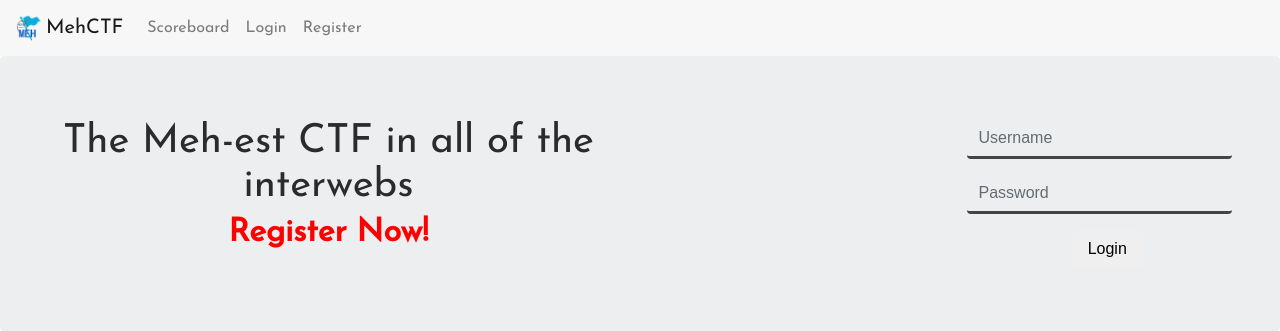
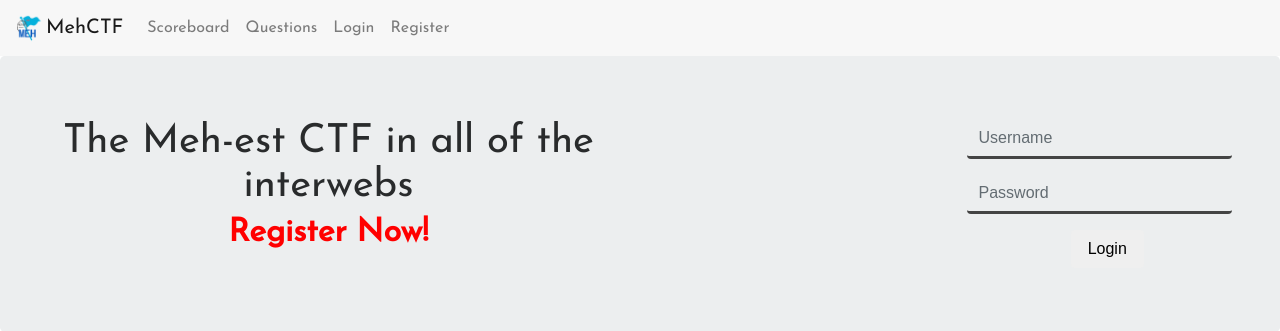
Before and after one commit to arush15june/mehctf, a Flask app: page / in a window 1280 px wide. Shown: the top 331 px of the page. Run offline with Flask 2, Linux system fonts and the light colour scheme; data that the repository does not hold is empty; some libraries are stand-ins or nearby versions.

Commit message:
update layout, always include questions in navbar

```diff
--- a/templates/layout.html
+++ b/templates/layout.html
@@ -21,11 +21,11 @@
         <div class="" id="navbarNavAltMarkup">
           <div class="nav navbar-nav">
             <a class="nav-item nav-link" href="/scoreboard">Scoreboard<span class="sr-only">(current)</span></a>
+            <a class="nav-item nav-link" href="/questions">Questions<span class="sr-only">(current)</span></a>
             {% if not user.is_authenticated %}
             <a class="nav-item nav-link" href="/login">Login<span class="sr-only">(current)</span></a>
             <a class="nav-item nav-link" href="/register">Register<span class="sr-only">(current)</span></a>
             {% else %}
-            <a class="nav-item nav-link" href="/questions">Questions<span class="sr-only">(current)</span></a>
             <a class="nav-item nav-link" href="/user">Profile<span class="sr-only">(current)</span></a>
             <a class="nav-item nav-link" href="/logout">Logout<span class="sr-only">(current)</span></a>
             {% if user.admin %}
```
